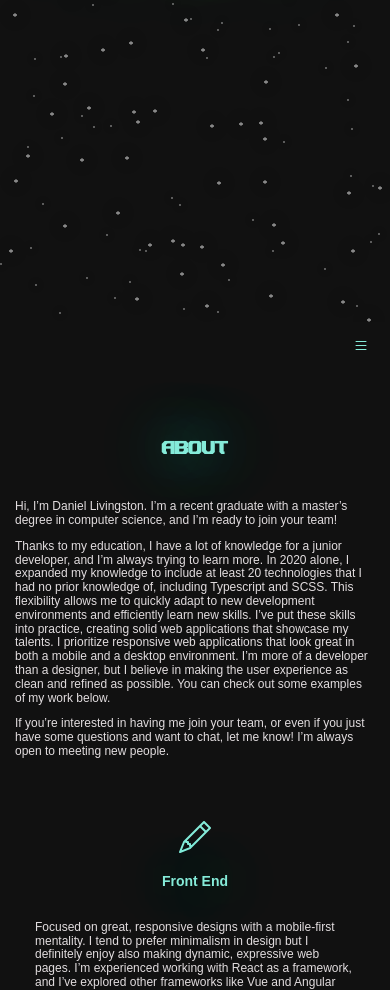
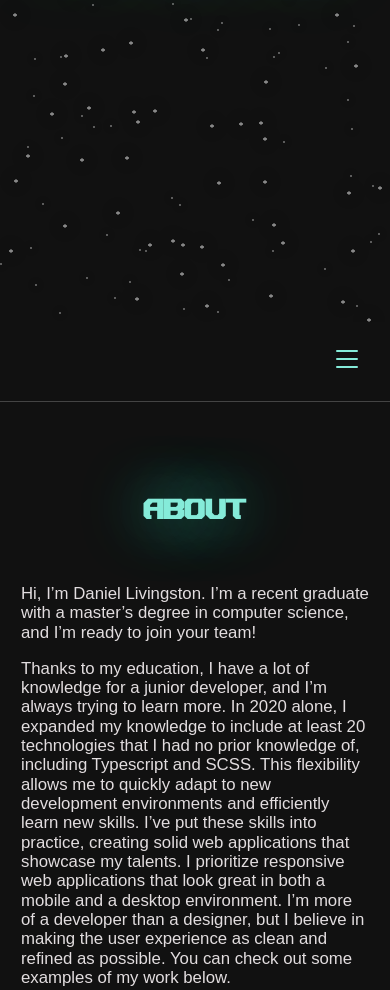
Before and after one commit to daniel-livingston/daniellivingston.net, a website: page public/home.html in a window 390 px wide. Shown: the part 522-1512 px from the top of the page. Drawn offline with nearby package versions, Linux system fonts and the light colour scheme; files that its build step writes are made by us from their sources.

Commit message:
fixed mobile sizing

```diff
--- a/public/home.html
+++ b/public/home.html
@@ -48,8 +48,8 @@
 					<button id="mobile-nav-button">
 						<svg
 							xmlns="http://www.w3.org/2000/svg"
-							width="16px"
-							height="16px"
+							width="32px"
+							height="32px"
 							fill="currentColor"
 							viewBox="0 0 16 16"
 						>
--- a/public/scripts/canvas.js
+++ b/public/scripts/canvas.js
@@ -58,13 +58,20 @@
 		coordinates.forEach(([x, y]) => drawStar(x, y));
 	}
 
+	let width;
 	window.onload = (e) => {
+		width = window.innerWidth;
 		handleCanvasSizing();
 		generateStarMap();
 	};
 
 	window.onresize = (e) => {
+		if (width === window.innerWidth) {
+			return;
+		}
+
 		handleCanvasSizing();
 		generateStarMap();
+		width = window.innerWidth;
 	};
 })();
--- a/src/styles/base/_base.scss
+++ b/src/styles/base/_base.scss
@@ -3,7 +3,7 @@
 }
 
 html {
-	font-size: 10px;
+	font-size: 14px;
 	font-family: sans-serif;
 }
 
@@ -24,11 +24,40 @@ h6 {
 	padding: 0;
 }
 
-@include responsive-font-size("h1", 3.2rem);
-@include responsive-font-size("h3", 2.4rem);
-@include responsive-font-size("h3", 1.8rem);
-@include responsive-font-size("h4", 1.4rem);
-@include responsive-font-size("h5", 1.2rem);
+h1 {
+	font-size: 3.2rem;
+}
+
+h2 {
+	font-size: 1.4rem;
+}
+
+h3 {
+	font-size: 2rem;
+}
+
+h4 {
+	font-size: 1.6rem;
+}
+
+h5 {
+	font-size: 1.4rem;
+}
+
+h6 {
+	font-size: 1rem;
+}
+
+p,
+ul,
+input,
+textarea {
+	font-size: 1.2rem;
+}
+
+label {
+	font-size: 1.4rem;
+}
 
 section {
 	margin: 3rem 0 3rem 0;
--- a/src/styles/base/_settings.scss
+++ b/src/styles/base/_settings.scss
@@ -57,28 +57,7 @@ $breakpoint-desktop: 1200px;
 	}
 }
 
-$title-h1-size: 3.6rem;
-$title-h2-size: 1.6rem;
 $navbar-item-size: 1.2rem;
-$text-size: 1.2rem;
-
-@mixin responsive-font-size($selector, $font-size-in-mobile) {
-	#{$selector} {
-		font-size: $font-size-in-mobile;
-	}
-
-	@media (min-width: $breakpoint-tablet) {
-		#{$selector} {
-			font-size: $font-size-in-mobile * 1.33;
-		}
-	}
-
-	@media (min-width: $breakpoint-laptop) {
-		#{$selector} {
-			font-size: $font-size-in-mobile * 1.72;
-		}
-	}
-}
 
 $spacing-s: 1rem;
 $spacing-m: 2rem;
--- a/src/styles/partials/_about.scss
+++ b/src/styles/partials/_about.scss
@@ -1,5 +1,3 @@
-@include responsive-font-size(".about", $text-size);
-
 .about {
 	color: $text-color;
 
--- a/src/styles/partials/_button.scss
+++ b/src/styles/partials/_button.scss
@@ -1,5 +1,3 @@
-@include responsive-font-size(".button", 1rem);
-
 .button {
 	@include dynotherm;
 	background-color: $bg-color;
@@ -7,6 +5,7 @@
 	border-radius: 0.25rem;
 	color: $alt-color;
 	cursor: pointer;
+	font-size: 1rem;
 	padding: 0.5rem;
 	text-decoration: none;
 	transition: background-color 0.5s, color 0.5s, border-color 0.5s;
--- a/src/styles/partials/_card.scss
+++ b/src/styles/partials/_card.scss
@@ -14,5 +14,3 @@
 		padding: 1rem;
 	}
 }
-
-@include responsive-font-size(".card p", 1.2rem);
--- a/src/styles/partials/_contact.scss
+++ b/src/styles/partials/_contact.scss
@@ -1,9 +1,5 @@
-@include responsive-font-size(".form-item label", 1.4rem);
-@include responsive-font-size(".form-item input, .form-item textarea", 1.2rem);
-@include responsive-font-size(".form button", 1.4rem);
-
 .form {
-	padding: 5rem;
+	padding: 2rem;
 
 	.form-item {
 		display: flex;
--- a/src/styles/partials/_footer.scss
+++ b/src/styles/partials/_footer.scss
@@ -1,5 +1,3 @@
-@include responsive-font-size("footer h6", 1rem);
-
 footer {
 	background-color: $alt-bg-color;
 	display: flex;
--- a/src/styles/partials/_header.scss
+++ b/src/styles/partials/_header.scss
@@ -21,7 +21,6 @@ header {
 		@include dynotherm;
 		@include neon($header-color);
 		display: inline;
-		font-size: $title-h1-size;
 		padding: 1rem;
 		text-align: center;
 	}
@@ -29,10 +28,6 @@ header {
 	h2 {
 		@include dynotherm;
 		@include neon($header-color);
-		font-size: $title-h2-size;
 		text-align: center;
 	}
 }
-
-@include responsive-font-size(".title h1", 4.8rem);
-@include responsive-font-size(".title h2", 1.4rem);
--- a/src/styles/partials/_navbar.scss
+++ b/src/styles/partials/_navbar.scss
@@ -1,5 +1,3 @@
-@include responsive-font-size(".navbar li", 1.2rem);
-
 .navbar {
 	background-color: $alt-bg-color;
 	padding: 1.5rem;
@@ -8,10 +6,12 @@
 	z-index: 1000;
 	width: 100vw;
 	margin-bottom: 2rem;
+	border-bottom: 1px solid lighten($bg-color, 20%);
 
 	.navbar-items {
 		display: none;
 		flex-direction: row;
+		font-size: 1.4rem;
 		justify-content: space-evenly;
 		list-style-type: none;
 		margin: 0;
--- a/src/styles/partials/_tile.scss
+++ b/src/styles/partials/_tile.scss
@@ -1,6 +1,3 @@
-@include responsive-font-size(".tile-title", 1.4rem);
-@include responsive-font-size(".tile-text", 1rem);
-
 .tile-wrapper {
 	display: flex;
 	flex-direction: row;
@@ -10,8 +7,7 @@
 	.tile {
 		background-color: $bg-color;
 		border-radius: 0.25rem;
-		width: 240px;
-		height: 360px;
+		width: 90%;
 		display: flex;
 		flex-direction: column;
 		margin-left: auto;
@@ -22,6 +18,7 @@
 			border-radius: 0.25rem;
 			height: 60%;
 			object-fit: cover;
+			max-height: 300px;
 		}
 
 		.tile-body {
```
Also changed, not shown: dist/styles/index.min.css, 1 other file.
